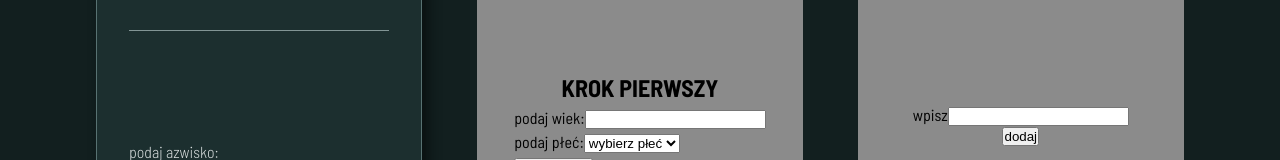
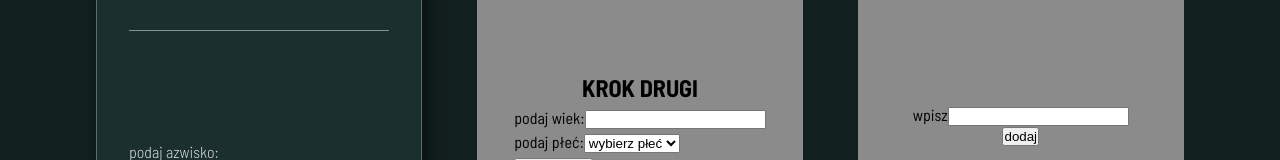
Before and after one commit to Scorpion19702022/React_Mentor_018_MULTI_STEP_FORM_and_TEST, a React (Vite) app: page / in a window 1280 px wide. Shown: the part 372-532 px from the top of the page. Built offline with nearby package versions, Linux system fonts and the light colour scheme.

Commit message:
added alidation

```diff
--- a/src/Components/StepTwo/StepTwo.tsx
+++ b/src/Components/StepTwo/StepTwo.tsx
@@ -25,10 +25,6 @@ const StepTwo = () => {
 		},
 		gender: {
 			required: 'musisz wypełnić pole',
-			minLength: {
-				value: 3,
-				message: 'pole powinno posiadać 3 znaki',
-			},
 		},
 	}
 
@@ -42,7 +38,7 @@ const StepTwo = () => {
 
 	return (
 		<section className={styles.wrapper}>
-			<h2 className={styles.heading}>{`krok pierwszy`.toLocaleUpperCase()}</h2>
+			<h2 className={styles.heading}>{`krok drugi`.toLocaleUpperCase()}</h2>
 			<form className={styles.form} onSubmit={handleSubmit(onSubmit)}>
 				<div className={styles.box_inputs}>
 					<label className={styles.label}>podaj wiek:</label>
@@ -52,6 +48,7 @@ const StepTwo = () => {
 				<div className={styles.box_inputs}>
 					<label className={styles.label}>podaj płeć:</label>
 					<select {...register('gender', validationForm.gender)}>{optionSelect}</select>
+					{errors.gender?.message === 'wybierz płeć' && <span className={styles.error}>{errors.gender.message}</span>}
 				</div>
 				<div className={styles.box_btns}>
 					<button className={styles.btn} type='submit'>
```
